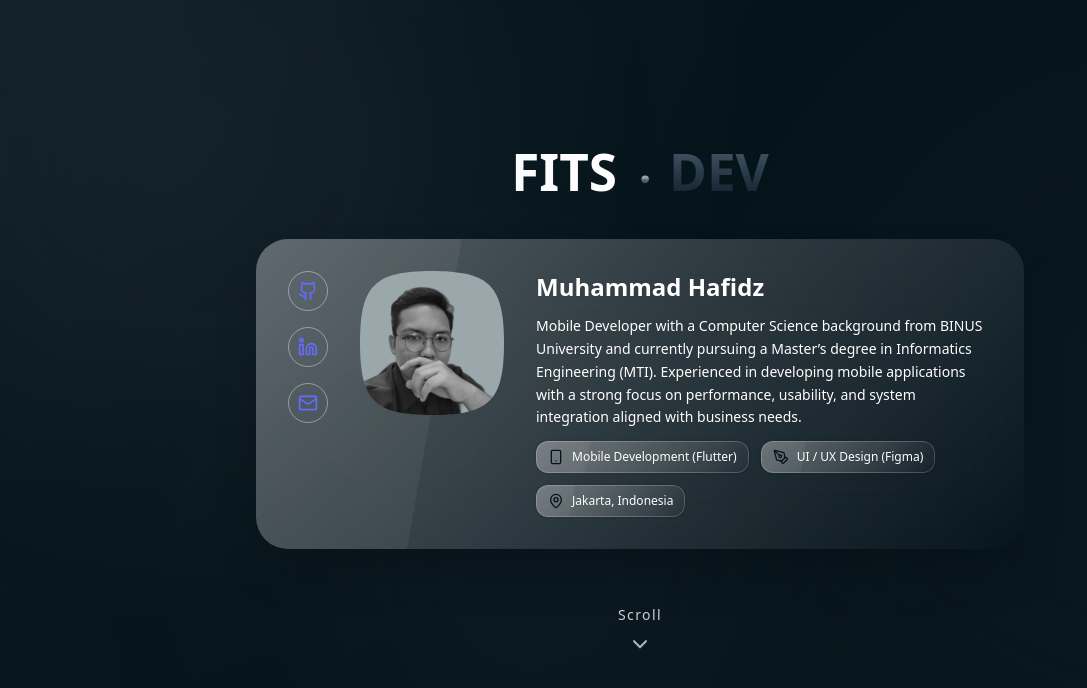
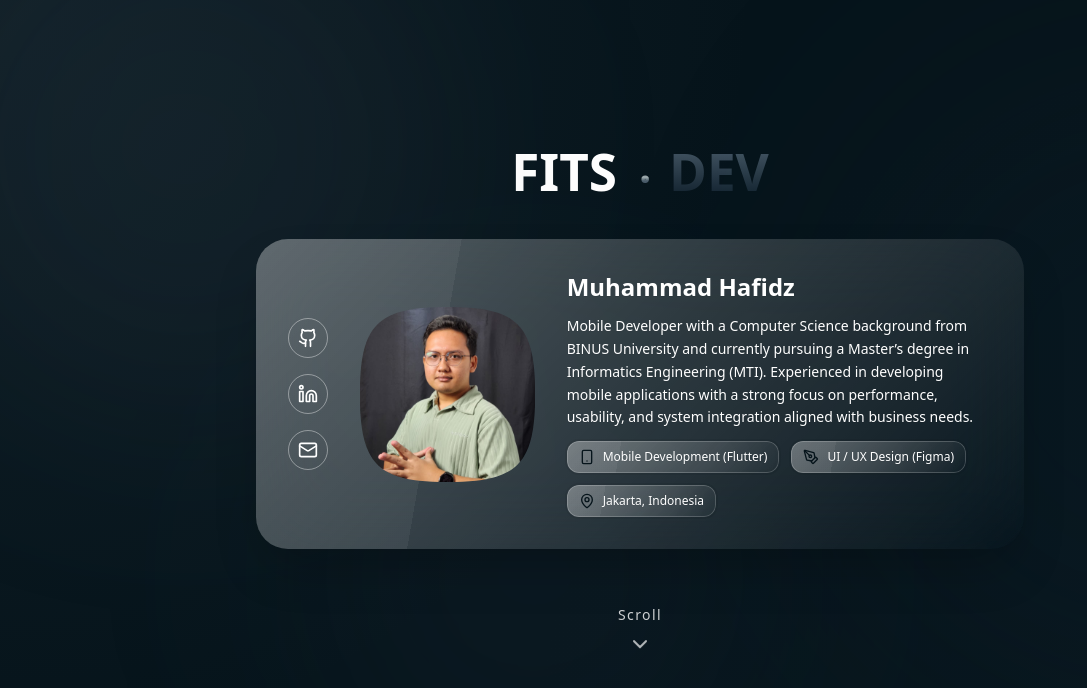
Before and after one commit to mohHafidz/portofolio, a React (Vite) app: page / in a window 1280 px wide. Shown: the top 688 px of the page, without its empty margins (0-1087 px from the left). Built offline with nearby package versions, Linux system fonts and the light colour scheme; no server answers; the database is empty; a web font is replaced by a local one.

Commit message:
Refactor code structure for improved readability and maintainability

```diff
--- a/src/App.jsx
+++ b/src/App.jsx
@@ -38,14 +38,13 @@ function App() {
       </div>
       {/* SCROLL CONTAINER */}
       <div
-      id="scroll-root"
+        id="scroll-root"
         className="
           h-screen
-          overflow-y-scroll
-          scroll-smooth
-          snap-y
-          snap-mandatory
-          flex flex-col
+    overflow-y-scroll
+    snap-y
+    snap-proximity
+    flex flex-col
         "
       >
         {/* <Dock /> */}
--- a/src/component/aboutUs.jsx
+++ b/src/component/aboutUs.jsx
@@ -86,7 +86,7 @@ function AboutUs() {
   return (
     <section
       ref={sectionRef}
-      className="w-full flex flex-col items-center py-20 md:py-28 overflow-hidden min-h-[100vh] snap-start snap-none relative mb-36"
+      className="w-full flex flex-col items-center py-20 md:py-28 overflow-hidden snap-start snap-none relative mb-36"
     >
       <div className="max-w-2xl text-center mb-16 md:mb-26 px-4 text-white">
         <h2 className="text-3xl md:text-4xl font-semibold mb-4">Professional Journey</h2>
--- a/src/component/landingPage.jsx
+++ b/src/component/landingPage.jsx
@@ -9,7 +9,7 @@ import {
     MapPin
 } from 'lucide-react';
 
-import profileImage from '../assets/poto2.png';
+import profileImage from '../assets/profile.jpeg';
 
 function LandingPage() {
     return (
@@ -46,7 +46,7 @@ function LandingPage() {
                 className="
                     glass
                     flex flex-col md:flex-row
-                    items-center md:items-start
+                    items-center md:place-items-center
                     gap-6 md:gap-8
                     p-6 md:p-8
                     shadow-2xl
@@ -60,15 +60,15 @@ function LandingPage() {
                 {/* SOCIAL MEDIA */}
                 <div className="flex flex-row md:flex-col gap-4">
                     <SocialButton href="https://github.com/username">
-                        <Github className="w-5 h-5" />
+                        <Github className="w-5 h-5 " color='white' />
                     </SocialButton>
 
-                    <SocialButton href="https://linkedin.com/in/username">
-                        <Linkedin className="w-5 h-5" />
+                    <SocialButton href="https://www.linkedin.com/in/hafidz22">
+                        <Linkedin className="w-5 h-5" color='white' />
                     </SocialButton>
 
-                    <SocialButton href="mailto:email@example.com">
-                        <Mail className="w-5 h-5" />
+                    <SocialButton href="mailto:muhammad22.hafidz22@gmail.com">
+                        <Mail className="w-5 h-5" color='white' />
                     </SocialButton>
                 </div>
 
@@ -79,7 +79,7 @@ function LandingPage() {
                     className="
                         w-28 h-28
                         sm:w-32 sm:h-32
-                        md:w-36 md:h-36
+                        md:w-46 md:h-46
                         object-cover
                         mask mask-squircle
                         shadow-xl
```
Also changed, not shown: src/assets/profile.jpeg (added).
